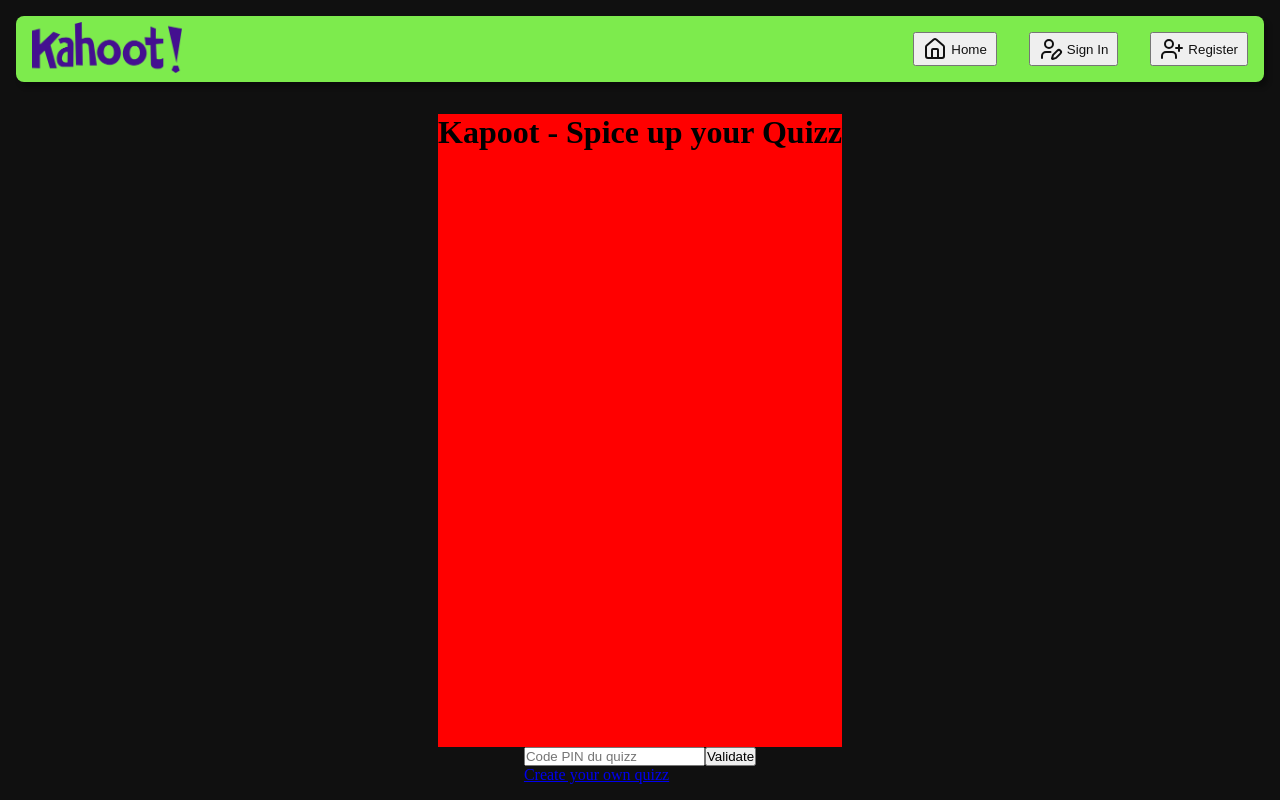
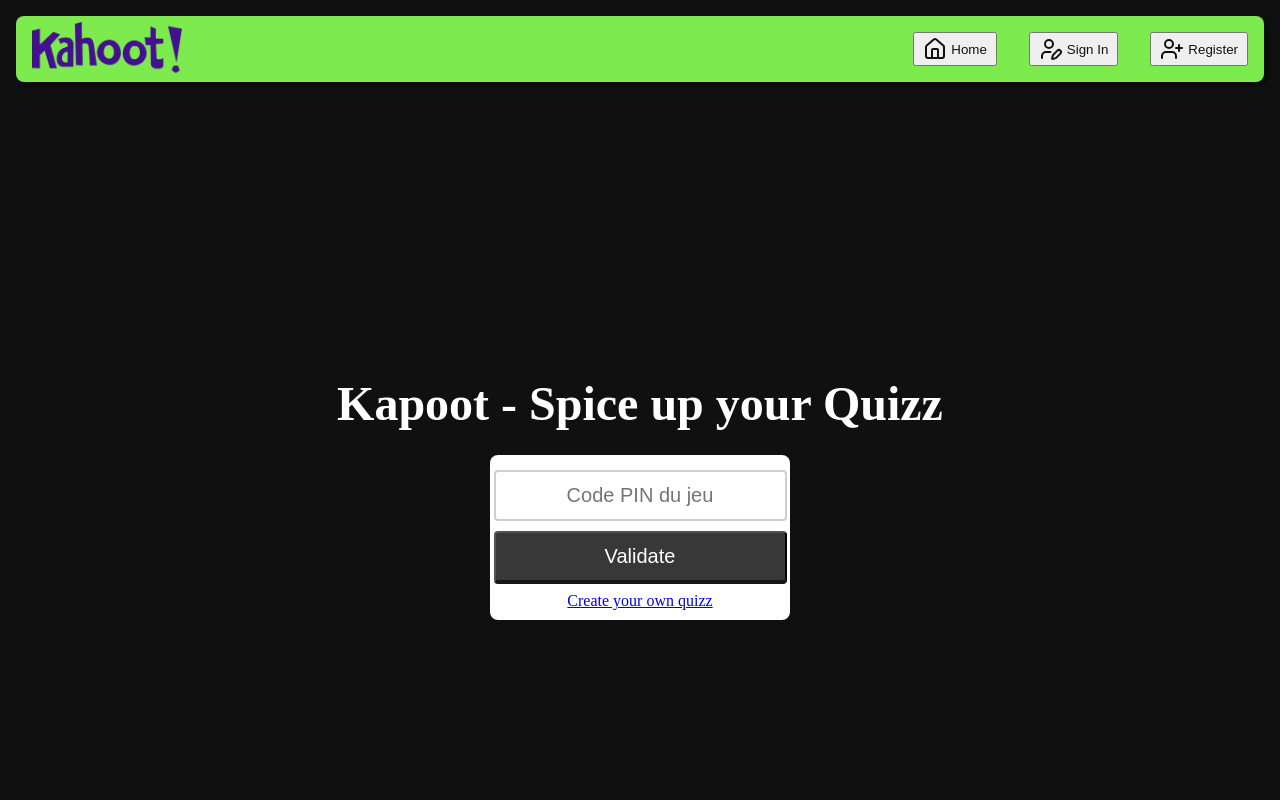
Before and after one commit to MisTurtle/Kapoot, a Next.js app: page / in a window 1280 px wide. Built offline with nearby package versions, Linux system fonts and the light colour scheme; no server answers.

Commit message:
home page test styles

```diff
--- a/pages/index.module.scss
+++ b/pages/index.module.scss
@@ -1,4 +1,5 @@
 @use "../styles/variables" as *;
+
 
 .pageContainer {
     display: flex;
@@ -8,18 +9,76 @@
     width: 100vw;
 
     background-color: $darker;
+    overflow-x: hidden;
+    overflow-y: hidden;
 
     .pageContent {
         display: flex;
         flex-direction: column;
-        flex: 1 0 auto;
-        margin: 1rem;
         align-items: center;
+        justify-content: center;
+        min-height: 100vh;
+        color: white;
+        text-align: center;
 
         .pageTitle {
-            flex: 1 0 auto;
-            text-align: center;
-            background-color: red;
+            font-size: 3rem;
+            font-weight: bold;
+            margin-bottom: 1.5rem;
+        }
+
+        .codeInput {
+            min-width: 300px;
+            min-height: 150px;
+            padding-top: 15px;
+            display: flex;
+            gap: 0.5rem;
+            align-items: center;
+            background-color: white;
+            flex-direction: column;
+            border-radius: 0.5rem;
+
+            .enterCode {
+                display: flex;
+                padding: 0.75rem;
+                font-size: 1.25rem;
+                text-align: center;
+                border-radius: 0.25rem;
+                color: rgb(206, 206, 206);
+                border: 2px solid rgb(206, 206, 206);
+                transition: box-shadow 0.3s ease-in;
+
+                &:focus {
+                    border: 10px;
+                    box-shadow: inset 0 0 0 2px white, inset 0 0 0 3.5px black;
+                    box-sizing: border-box;
+                }
+
+            }
+
+            .startButton {
+                width: 100%;
+                background-color: rgb(56, 56, 56);
+                color: white;
+                text-align: center;
+                margin-top: 10px;
+                padding: 0.75rem 1.5rem;
+                font-size: 1.25rem;
+                border-radius: 0.25rem;
+                border-bottom: 4px solid #161616;
+
+                &:hover {
+                    transform: translateY(2px);
+                    border-bottom: 2px solid #777;
+                }
+            }
+        }
+
+        .ownQuizz{
+
+            &:hover{
+                cursor: pointer;
+            }
         }
     }
 }
--- a/pages/index.tsx
+++ b/pages/index.tsx
@@ -4,25 +4,26 @@
 import { AuthProvider } from '../contexts/AuthContext';
 import styles from './index.module.scss';
 
+// TODO : Add onSubmit={handleSubmit} on form to start the game with a quizz according entered PIN
 
 const LoginContent = () => {
   return (
+
     <div className={styles.pageContainer}>
       <NavBarAuto />
-
       <div className={styles.pageContent}>
-
         <h1 className={styles.pageTitle}>Kapoot - Spice up your Quizz</h1>
-        <div className="code-input">
+        <div className={styles.codeInput}>
           <form>
-            <input className="enter-code" name="quizzId" placeholder="Code PIN du quizz" type="numeric" />
-            <button className="start-button" type="submit" value="start">Validate</button>
+            <input className={styles.enterCode} name="quizzId" placeholder="Code PIN du jeu" type="numeric" />
+            <button className={styles.startButton} type="submit">Validate</button>
           </form>
-          <a href="createquizz">Create your own quizz</a>
+          <a className={styles.ownQuizz} href="createquizz">Create your own quizz</a>
         </div>
-
       </div>
     </div>
+
+
   );
 };
 
```
